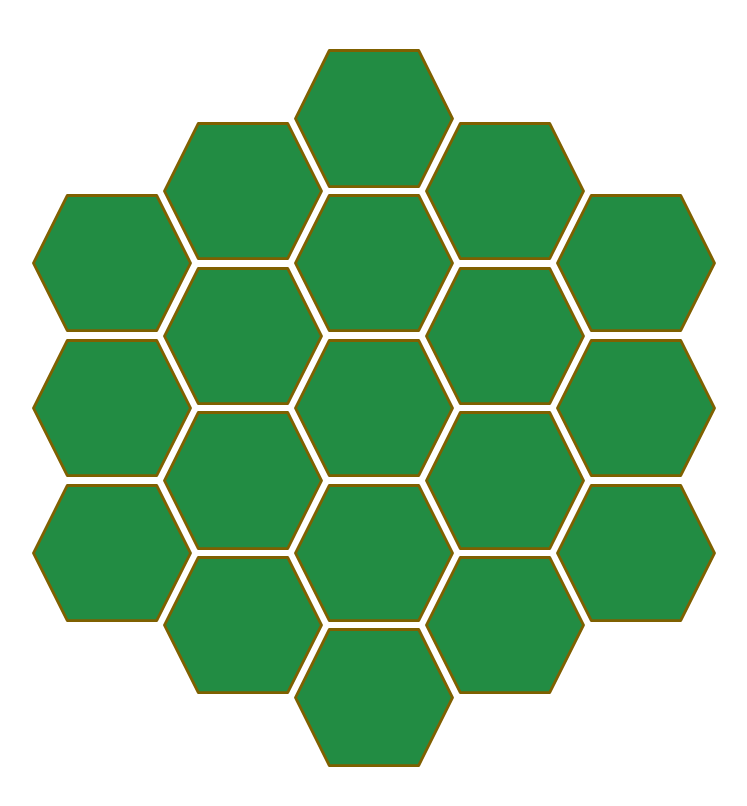
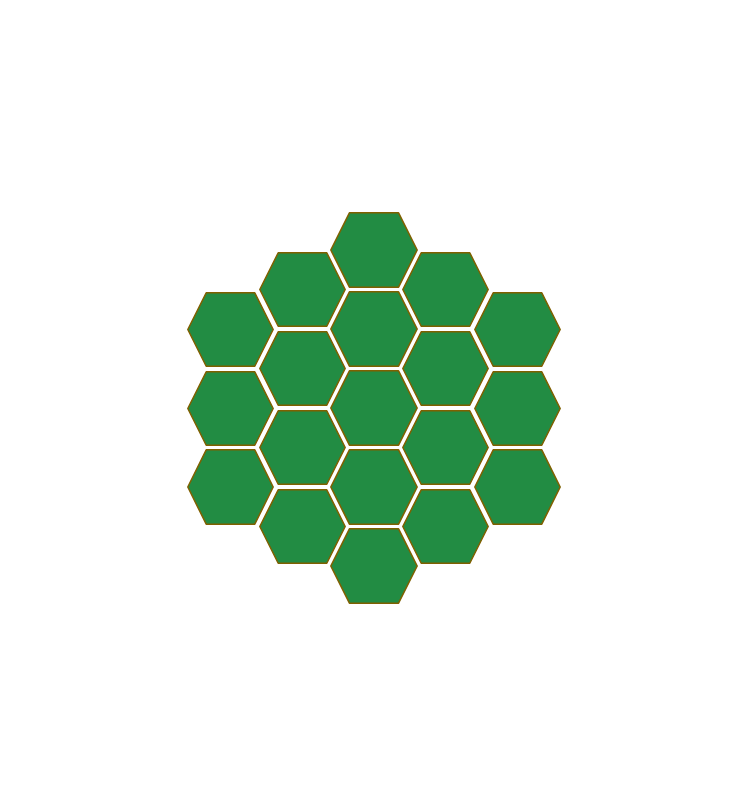
Before and after one commit to danielglasgow/games, a React (Create React App) app: page / in a window 1280 px wide. Shown: the top 806 px of the page, without its empty margins (266-1013 px from the left). Built offline with nearby package versions, Linux system fonts and the light colour scheme.

Commit message:
refactor in terms of hexagon geometry

```diff
--- a/src/board/dimensions.ts
+++ b/src/board/dimensions.ts
@@ -1 +1,41 @@
-export const SCALE = 20;
+const SCALE = 0.5; // 0-1
+const ROAD_FACTOR = 0.92;
+const BUFFER_VMIN = 2;
+const ROWS = 5;
+const COLUMNS = 5;
+
+// DO NOT TUNE BELOW HERE
+
+/** How much space between hexagons tiles (i.e the width of a road). */
+export const ROAD_SPACING_VMIN = SCALE * ROAD_FACTOR;
+
+// How far to shift hexagons to maintain road spacing for roads that do not run directly east-west
+const ROAD_OVERLAY_OFFSET_VMIN = ROAD_SPACING_VMIN * Math.sqrt(3);
+
+const BOARD_SIZE_VMIN = (100 - BUFFER_VMIN) * SCALE;
+
+const ROWS_ROAD_COUNT = ROWS - 1;
+// The height of the board, measured in hexagon sides
+const HEIGHT_HEX_SIDE = Math.sqrt(3) * ROWS;
+// How many vmin a hexagon side should be, if the board is to be scaled based on its vertical size
+const ROW_HEX_SIDE_VMIN =
+  (BOARD_SIZE_VMIN - ROWS_ROAD_COUNT * ROAD_SPACING_VMIN) / HEIGHT_HEX_SIDE;
+
+const COLUMNS_ROAD_COUNT = COLUMNS - 1;
+// The width of the board, measured in hexagon sides
+const WIDTH_HEX_SIDE = 2 + (COLUMNS - 1) * (3 / 2);
+// How many vmin a hexagon side should be, if the board is to be scaled based on its horizontal size
+const COLUMN_HEX_SIDE_VMIN =
+  (BOARD_SIZE_VMIN - COLUMNS_ROAD_COUNT * ROAD_OVERLAY_OFFSET_VMIN) /
+  WIDTH_HEX_SIDE;
+
+const HEX_SIDE_VMIN = Math.min(ROW_HEX_SIDE_VMIN, COLUMN_HEX_SIDE_VMIN);
+
+export const HEX_HEIGHT_VMIN = HEX_SIDE_VMIN * Math.sqrt(3);
+
+/** Distance between two opposite points on a hexagon. */
+export const HEX_DIAMETER_VMIN = 2 * HEX_SIDE_VMIN;
+
+/** How much to shift hexagon columns so that they fit together, with spacing left over for roads. */
+export const HEX_OVERALY_OFFSET_VMIN =
+  -1 * (HEX_SIDE_VMIN / 2 - ROAD_OVERLAY_OFFSET_VMIN);
--- a/src/board/index.tsx
+++ b/src/board/index.tsx
@@ -1,10 +1,17 @@
-import wood from '../assets/wood.svg';
-import { Hexagon, Spacer, Y_OVERALY_OFFSET } from './tile';
-
+import wood from "../assets/wood.svg";
+import { HEX_OVERALY_OFFSET_VMIN } from "./dimensions";
+import { Hexagon, Spacer } from "./tile";
 
 export default function Board() {
-  return <div id="board">
-    <div style={{ display: "flex", flexDirection: "row", paddingLeft: (Y_OVERALY_OFFSET * -1) + "vmin" }}>
+  return (
+    <div id="board">
+      <div
+        style={{
+          display: "flex",
+          flexDirection: "row",
+          paddingLeft: HEX_OVERALY_OFFSET_VMIN * -1 + "vmin",
+        }}
+      >
         <div style={{ display: "flex", flexDirection: "column" }}>
           {Spacer({ ratio: 1 })}
           {Hexagon({ src: wood })}
@@ -40,4 +47,5 @@ export default function Board() {
         </div>
       </div>
     </div>
+  );
 }
--- a/src/board/tile.tsx
+++ b/src/board/tile.tsx
@@ -1,22 +1,24 @@
-import { SCALE } from './dimensions';
+import { HEX_DIAMETER_VMIN, HEX_OVERALY_OFFSET_VMIN, ROAD_SPACING_VMIN, HEX_HEIGHT_VMIN } from "./dimensions";
 
-const X_Y_RATIO = 1.1568;
-const X = SCALE;
-const Y = SCALE / X_Y_RATIO;
-
-const Y_SPACING_RATIO = 0.02;
-const Y_SPACING = SCALE * Y_SPACING_RATIO;
-
-const Y_OVERLAY_OFFSET_RATIO = 0.22;
-export const Y_OVERALY_OFFSET = -1 * (SCALE * Y_OVERLAY_OFFSET_RATIO - (Y_SPACING * 2));
 
 export function Spacer({ ratio }: { ratio: number }) {
-  const height = (Y + 2 * Y_SPACING) * ratio;
-  return <div style={{ height: height + "vmin" }}></div>
+  const height = (HEX_HEIGHT_VMIN + ROAD_SPACING_VMIN) * ratio;
+  return <div style={{ height: height + "vmin" }}></div>;
 }
 
 export function Hexagon({ src }: { src: string }) {
-  return <div>
-    <img src={src} style={{ verticalAlign: "middle", marginTop: Y_SPACING + "vmin", marginBottom: Y_SPACING + "vmin", width: X + "vmin", marginLeft: Y_OVERALY_OFFSET + "vmin" }} />
-  </div>
+  return (
+    <div>
+      <img
+        src={src}
+        style={{
+          verticalAlign: "middle",
+          marginTop: (ROAD_SPACING_VMIN / 2) + "vmin",
+          marginBottom: (ROAD_SPACING_VMIN / 2) + "vmin",
+          width: HEX_DIAMETER_VMIN + "vmin",
+          marginLeft: HEX_OVERALY_OFFSET_VMIN + "vmin",
+        }}
+      />
+    </div>
+  );
 }
```
Lines whose indentation alone changed are shown as unchanged.
